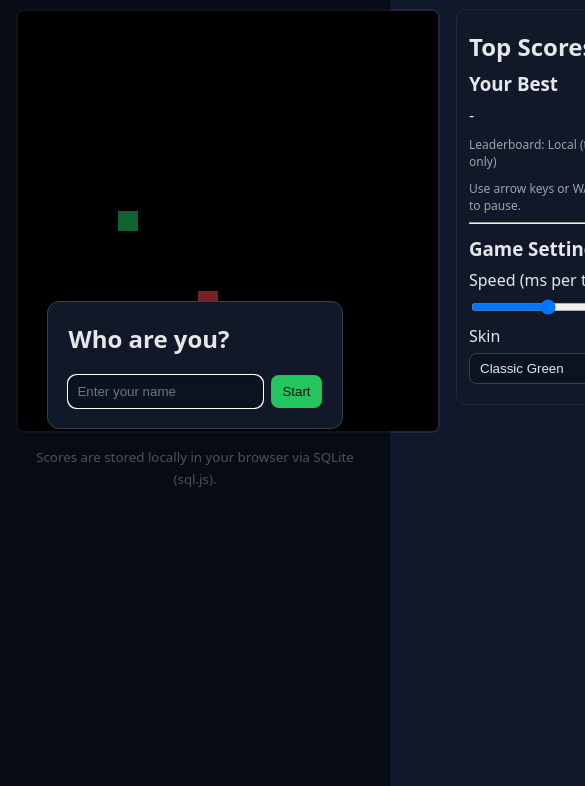
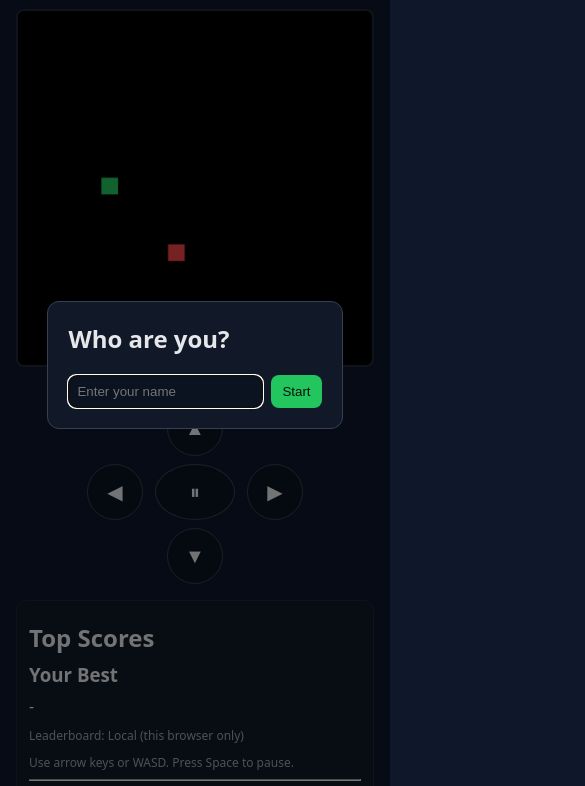
Before and after one commit to tejapunna/GPT5-SNAKE-GAME, a plain HTML site: page index.html in a window 390 px wide. Shown: the part 57-843 px from the top of the page, 585 px wide, since content can reach past the window. Drawn offline with nearby package versions, Linux system fonts and the light colour scheme.

Commit message:
VERSION.1
This Includes Mobile View With Controls

```diff
--- a/game.js
+++ b/game.js
@@ -1,6 +1,7 @@
-// game.js - Minimal, responsive snake game with score saving
+// game.js - Responsive snake with touch controls and persistent scores
 
 (function(){
+  // Elements
   const canvas = document.getElementById('board');
   const ctx = canvas.getContext('2d');
   const scoreEl = document.getElementById('score');
@@ -18,9 +19,18 @@
   const form = document.getElementById('nameForm');
   const input = document.getElementById('nameInput');
 
-  const tile = 20; // grid size
-  const tiles = canvas.width / tile; // assume square
+  const mobileControls = document.getElementById('mobileControls');
+  const btnUp = document.getElementById('btnUp');
+  const btnDown = document.getElementById('btnDown');
+  const btnLeft = document.getElementById('btnLeft');
+  const btnRight = document.getElementById('btnRight');
+  const btnPause = document.getElementById('btnPause');
 
+  // Logical grid
+  const tile = 20;
+  const tiles = 21; // 420/20
+
+  // State
   let state = {
     snake: [{x:10, y:10}],
     dir: {x:1, y:0},
@@ -30,9 +40,10 @@
     speedMs: 120,
     running: true,
     gameOver: false,
-  skin: 'classic',
+    skin: 'classic',
   };
 
+  // Helpers
   function randFood(){
     while(true){
       const x = Math.floor(Math.random()*tiles);
@@ -47,93 +58,103 @@
     state.nextDir = {x:1, y:0};
     state.food = randFood();
     state.score = 0;
-    state.speedMs = 120;
+    state.speedMs = parseInt(localStorage.getItem('snake_speed') || speedRange?.value || '120', 10);
     state.running = true;
     state.gameOver = false;
     scoreEl.textContent = '0';
   }
 
+  function fitCanvas(){
+    const dpr = window.devicePixelRatio || 1;
+    const rect = canvas.getBoundingClientRect();
+    const size = Math.floor((rect.width && rect.height) ? Math.min(rect.width, rect.height) : (rect.width || 420));
+    const px = Math.max(1, Math.round(size * dpr));
+    canvas.width = px;
+    canvas.height = px;
+    canvas.style.width = size + 'px';
+    canvas.style.height = size + 'px';
+    ctx.setTransform(1,0,0,1,0,0);
+    ctx.scale(dpr, dpr); // draw in CSS pixels
+  }
+  window.addEventListener('resize', fitCanvas);
+  try { new ResizeObserver(fitCanvas).observe(canvas); } catch {}
+
   function draw(){
+    const cssSize = canvas.clientWidth || 420;
+    const scale = cssSize / tiles;
+
+    // background
     ctx.fillStyle = '#000';
-    ctx.fillRect(0,0,canvas.width, canvas.height);
+    ctx.fillRect(0,0,cssSize, cssSize);
 
-    // draw food
+    // food
     ctx.fillStyle = '#ef4444';
-    ctx.fillRect(state.food.x*tile, state.food.y*tile, tile, tile);
+    ctx.fillRect(state.food.x*scale, state.food.y*scale, scale, scale);
 
-    // draw snake
+    // snake
     for(let i=0;i<state.snake.length;i++){
       const s = state.snake[i];
       if(state.skin === 'python'){
-        // Python logo inspired colors
         const headColor = '#3776AB';
         const bodyA = '#FFD43B';
         const bodyB = '#FFC331';
         ctx.fillStyle = i===0 ? headColor : (i % 2 ? bodyA : bodyB);
-        ctx.fillRect(s.x*tile, s.y*tile, tile, tile);
-        // simple eyes on head
+        const x = s.x*scale, y = s.y*scale, sz = scale;
+        ctx.fillRect(x, y, sz, sz);
         if(i===0){
           ctx.fillStyle = '#fff';
-          const cx = s.x*tile, cy = s.y*tile;
-          ctx.fillRect(cx + 5, cy + 5, 3, 3);
-          ctx.fillRect(cx + tile - 8, cy + 5, 3, 3);
+          ctx.fillRect(x + sz*0.25, y + sz*0.25, Math.max(2, sz*0.12), Math.max(2, sz*0.12));
+          ctx.fillRect(x + sz*0.65, y + sz*0.25, Math.max(2, sz*0.12), Math.max(2, sz*0.12));
           ctx.fillStyle = '#000';
-          ctx.fillRect(cx + 6, cy + 6, 1, 1);
-          ctx.fillRect(cx + tile - 7, cy + 6, 1, 1);
+          ctx.fillRect(x + sz*0.29, y + sz*0.29, Math.max(1, sz*0.06), Math.max(1, sz*0.06));
+          ctx.fillRect(x + sz*0.69, y + sz*0.29, Math.max(1, sz*0.06), Math.max(1, sz*0.06));
         }
       } else {
-        // Classic green
         ctx.fillStyle = i===0 ? '#22c55e' : '#16a34a';
-        ctx.fillRect(s.x*tile, s.y*tile, tile, tile);
+        const x = s.x*scale, y = s.y*scale, sz = scale;
+        ctx.fillRect(x, y, sz, sz);
       }
     }
 
-    if(state.gameOver){
-      ctx.fillStyle = 'rgba(0,0,0,0.6)';
-      ctx.fillRect(0,0,canvas.width, canvas.height);
+    // overlays
+    if(state.gameOver || !state.running){
+      ctx.fillStyle = 'rgba(0,0,0,0.5)';
+      ctx.fillRect(0,0,cssSize, cssSize);
       ctx.fillStyle = '#e5e7eb';
-      ctx.font = 'bold 28px system-ui';
+      ctx.font = 'bold 22px system-ui';
       ctx.textAlign = 'center';
-      ctx.fillText('Game Over - Press Enter to restart', canvas.width/2, canvas.height/2);
-    } else if(!state.running){
-      ctx.fillStyle = 'rgba(0,0,0,0.5)';
-      ctx.fillRect(0,0,canvas.width, canvas.height);
-      ctx.fillStyle = '#e5e7eb';
-      ctx.font = 'bold 28px system-ui';
-      ctx.textAlign = 'center';
-      ctx.fillText('Paused - Press Space', canvas.width/2, canvas.height/2);
+      const msg = state.gameOver ? 'Game Over - Press Enter to restart' : 'Paused - Press Space';
+      ctx.fillText(msg, cssSize/2, cssSize/2);
     }
   }
 
   function tick(){
     if(!state.running || state.gameOver) return;
 
-    // apply nextDir if not reversing
+    // update direction
     const nd = state.nextDir;
     const hd = state.dir;
     if(!(nd.x === -hd.x && nd.y === -hd.y)) state.dir = nd;
 
+    // new head
     const head = {x: state.snake[0].x + state.dir.x, y: state.snake[0].y + state.dir.y};
-
-    // wrap around
     head.x = (head.x + tiles) % tiles;
     head.y = (head.y + tiles) % tiles;
 
-    // self collision
+    // collision
     if(state.snake.some((s,idx)=> idx>0 && s.x===head.x && s.y===head.y)){
       state.gameOver = true;
       (async()=>{ await ScoresDB.saveScore(state.score); await refreshScores(); })();
       return;
     }
 
+    // move
     state.snake.unshift(head);
-
-    // food
     if(head.x === state.food.x && head.y === state.food.y){
       state.score += 10;
       scoreEl.textContent = String(state.score);
       state.food = randFood();
-  if(state.speedMs > 50) state.speedMs -= 3; // allow faster than before
+      if(state.speedMs > 50) state.speedMs -= 3;
     } else {
       state.snake.pop();
     }
@@ -149,10 +170,9 @@
     requestAnimationFrame(loop);
   }
 
-  function setDir(dx,dy){
-    state.nextDir = {x:dx, y:dy};
-  }
+  function setDir(dx,dy){ state.nextDir = {x:dx, y:dy}; }
 
+  // Keyboard
   window.addEventListener('keydown', (e)=>{
     const k = e.key.toLowerCase();
     if(k==='arrowup' || k==='w') setDir(0,-1);
@@ -163,16 +183,15 @@
     else if(k==='enter' && state.gameOver){ resetGame(); }
   });
 
+  // Modal helpers
   function showNameModal(){
     modal.classList.remove('hidden');
     input.value = ScoresDB.getPlayer() || '';
     setTimeout(()=> input.focus(), 50);
   }
+  function hideNameModal(){ modal.classList.add('hidden'); }
 
-  function hideNameModal(){
-    modal.classList.add('hidden');
-  }
-
+  // Scores UI
   async function refreshScores(){
     const top = await ScoresDB.getTop(10);
     listEl.innerHTML = '';
@@ -182,40 +201,33 @@
       listEl.appendChild(li);
     });
     const name = ScoresDB.getPlayer();
-    if(name){
-      yourBestEl.textContent = String(await ScoresDB.getBestForPlayer(name));
-    } else {
-      yourBestEl.textContent = '-';
-    }
+    yourBestEl.textContent = name ? String(await ScoresDB.getBestForPlayer(name)) : '-';
   }
 
+  // Boot
   async function boot(){
     await ScoresDB.init();
 
     const existing = ScoresDB.getPlayer();
-    if(!existing){
-      showNameModal();
-    } else {
-      nameSpan.textContent = existing;
-    }
+    if(!existing) showNameModal(); else nameSpan.textContent = existing;
     backendInfo.textContent = `Leaderboard: ${ScoresDB.backend() === 'supabase' ? 'Global (Supabase)' : 'Local (this browser only)'}`;
 
-    // Load saved settings
+    // settings
     const savedSpeed = parseInt(localStorage.getItem('snake_speed') || '120', 10);
     if(Number.isFinite(savedSpeed)){
       state.speedMs = savedSpeed;
-      speedRange.value = String(savedSpeed);
-      speedLabel.textContent = String(savedSpeed);
+      if(speedRange){ speedRange.value = String(savedSpeed); speedLabel.textContent = String(savedSpeed); }
     }
     const savedSkin = localStorage.getItem('snake_skin') || 'classic';
-    state.skin = savedSkin;
-    skinSelect.value = savedSkin;
+    state.skin = savedSkin; if(skinSelect) skinSelect.value = savedSkin;
 
+    fitCanvas();
     await refreshScores();
     resetGame();
     requestAnimationFrame(loop);
   }
 
+  // Form
   form.addEventListener('submit', (e)=>{
     e.preventDefault();
     const name = input.value.trim();
@@ -226,27 +238,30 @@
       hideNameModal();
     }
   });
+  changePlayerBtn.addEventListener('click', showNameModal);
 
-  changePlayerBtn.addEventListener('click', ()=>{
-    showNameModal();
-  });
-
-  // Speed and skin controls
+  // Settings
   speedRange.addEventListener('input', ()=>{
     const v = parseInt(speedRange.value, 10);
     state.speedMs = v;
     speedLabel.textContent = String(v);
-  localStorage.setItem('snake_speed', String(v));
+    localStorage.setItem('snake_speed', String(v));
   });
   skinSelect.addEventListener('change', ()=>{
     state.skin = skinSelect.value;
-  localStorage.setItem('snake_skin', state.skin);
+    localStorage.setItem('snake_skin', state.skin);
   });
 
-  // kick things off after DOM is ready but sql.js is deferred; db.js loads before this file
-  if(document.readyState === 'loading'){
-    document.addEventListener('DOMContentLoaded', boot);
-  } else {
-    boot();
-  }
+  // Touch controls
+  const isTouch = ('ontouchstart' in window) || navigator.maxTouchPoints > 0;
+  if(isTouch && mobileControls){ mobileControls.classList.remove('hidden'); }
+  function bindTap(el, fn){ if(!el) return; el.addEventListener('click', e=>{e.preventDefault(); fn();}); el.addEventListener('touchstart', e=>{e.preventDefault(); fn();}, {passive:false}); }
+  bindTap(btnUp, ()=> setDir(0,-1));
+  bindTap(btnDown, ()=> setDir(0,1));
+  bindTap(btnLeft, ()=> setDir(-1,0));
+  bindTap(btnRight, ()=> setDir(1,0));
+  bindTap(btnPause, ()=> { state.running = !state.running; });
+
+  // Start
+  if(document.readyState === 'loading') document.addEventListener('DOMContentLoaded', boot); else boot();
 })();
--- a/index.html
+++ b/index.html
@@ -24,9 +24,26 @@
     </header>
 
     <main>
-      <canvas id="board" width="420" height="420" aria-label="Snake game board"></canvas>
+      <div class="board-wrap">
+        <canvas id="board" width="420" height="420" aria-label="Snake game board"></canvas>
+      </div>
 
-      <aside class="sidebar">
+      <!-- Mobile controls (shown on touch devices) -->
+      <div id="mobileControls" class="mobile-controls hidden" aria-label="Touch controls">
+        <div class="row">
+          <button id="btnUp" class="ctrl">▲</button>
+        </div>
+        <div class="row">
+          <button id="btnLeft" class="ctrl">◀</button>
+          <button id="btnPause" class="ctrl pause">⏸</button>
+          <button id="btnRight" class="ctrl">▶</button>
+        </div>
+        <div class="row">
+          <button id="btnDown" class="ctrl">▼</button>
+        </div>
+      </div>
+
+  <aside class="sidebar">
         <h2>Top Scores</h2>
         <ol id="topScores" class="scores"></ol>
         <h3>Your Best</h3>
--- a/styles.css
+++ b/styles.css
@@ -18,8 +18,9 @@ header h1{margin:0;font-size:28px}
 button{background:var(--panel);color:var(--text);border:1px solid #374151;padding:6px 10px;border-radius:8px;cursor:pointer}
 button:hover{background:#1f2937}
 
-main{display:grid;grid-template-columns:1fr 240px;gap:16px;align-items:start}
-#board{background:#000;border:2px solid #1f2937;border-radius:8px;box-shadow:0 0 0 4px rgba(0,0,0,.2) inset}
+main{display:grid;grid-template-columns:1fr 260px;gap:16px;align-items:start}
+.board-wrap{width:100%;max-width:520px;aspect-ratio:1;border-radius:10px}
+#board{width:100%;height:100%;background:#000;border:2px solid #1f2937;border-radius:8px;box-shadow:0 0 0 4px rgba(0,0,0,.2) inset}
 .sidebar{background:var(--panel);padding:12px;border-radius:10px;border:1px solid #1f2937}
 .sidebar h2,.sidebar h3{margin:8px 0}
 .scores{margin:0;padding-left:18px}
@@ -46,3 +47,16 @@ footer{color:var(--muted);text-align:center}
 /* Optional python skin colors (used by game.js) */
 .skin-python .snake-head{fill:#1f3a5f}
 .skin-python .snake-body{fill:#f6c756}
+
+/* Mobile controls */
+.mobile-controls{display:flex;flex-direction:column;gap:8px;align-items:center;margin-top:12px}
+.mobile-controls .row{display:flex;gap:12px}
+.mobile-controls .ctrl{font-size:20px;width:56px;height:56px;border-radius:50%;background:#0b1220;border:1px solid #374151;color:var(--text)}
+.mobile-controls .pause{width:80px}
+
+/* Responsive layout */
+@media (max-width: 840px){
+  main{grid-template-columns:1fr;}
+  .sidebar{order:2}
+  .board-wrap{max-width:100%}
+}
```
